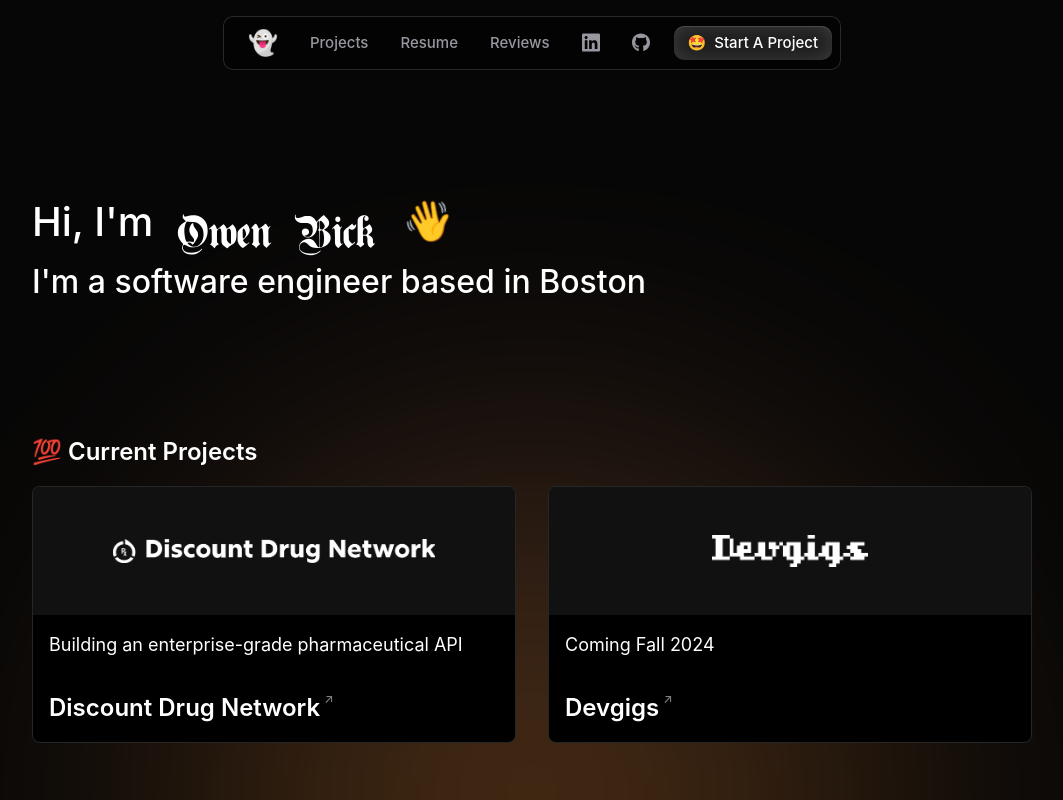
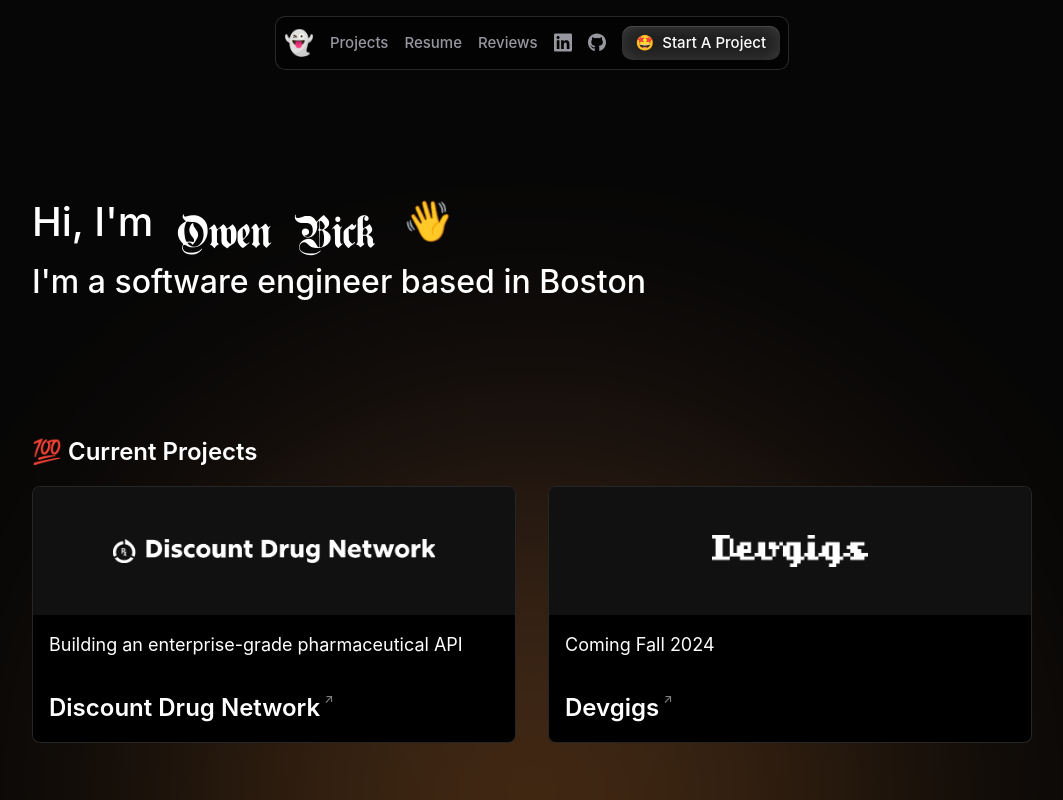
Before and after one commit to bick/website, a Next.js app: page / in a window 1280 px wide. Shown: the top 800 px of the page, without its empty margins (108-1171 px from the left). Built offline with nearby package versions, Linux system fonts and the light colour scheme.

Commit message:
Overrides

```diff
--- a/components/Header.tsx
+++ b/components/Header.tsx
@@ -37,8 +37,8 @@ export default function Header() {
               href="/"
               className={
                 currentRoute === "/"
-                    ? `${styles.header__link} ${styles.header__active} text-xl`
-                    : `${styles.header__link} text-xl`
+                    ? `${styles.header__link} ${styles.header__active} text-xl ml-0`
+                    : `${styles.header__link} text-xl ml-0`
               }
           >
             👻
--- a/styles/components/header.module.scss
+++ b/styles/components/header.module.scss
@@ -30,7 +30,7 @@
         color: var(--link);
         font-weight: 500;
         font-size: 15px;
-        margin: 0 1rem;
+        margin: 0 .5rem;
         height: 3rem;
         line-height: 3rem;
         border-bottom: 0;
```
